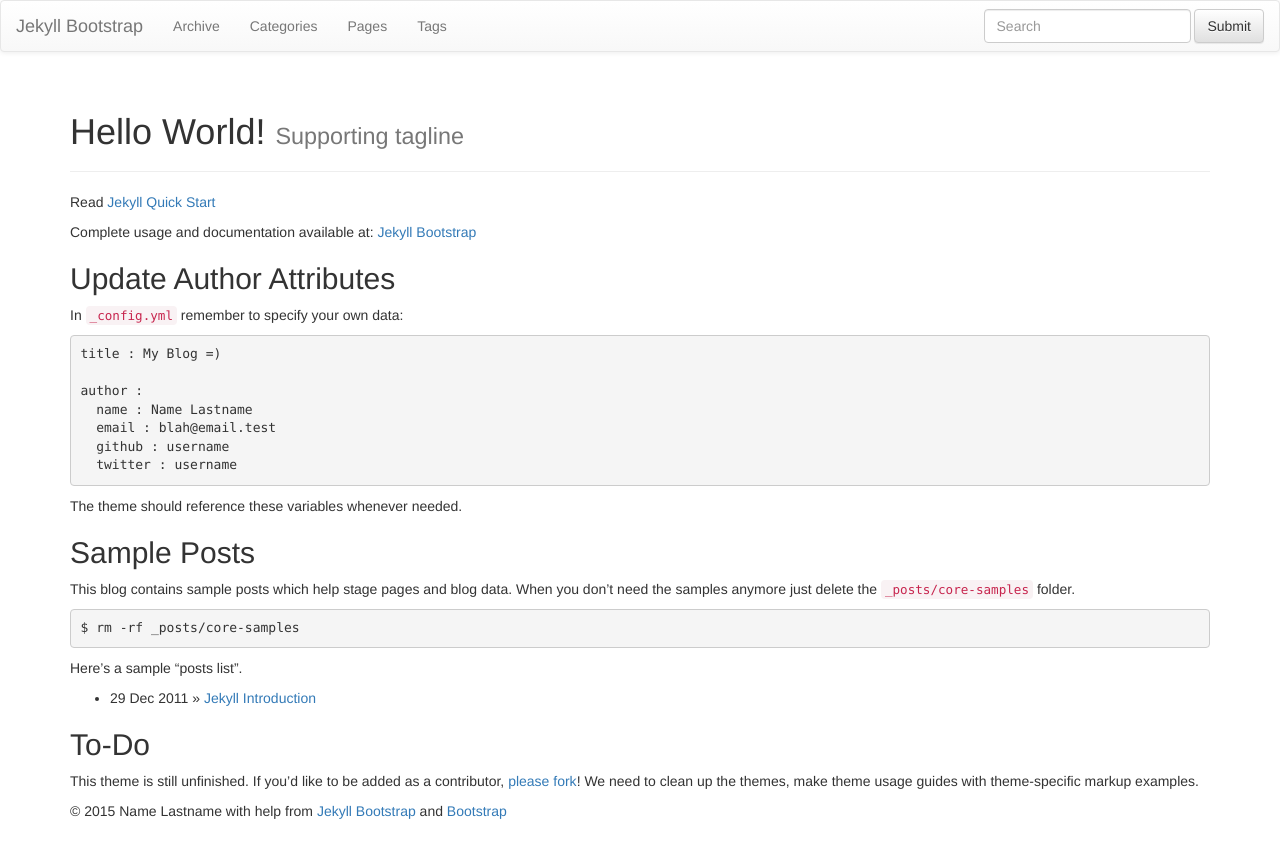
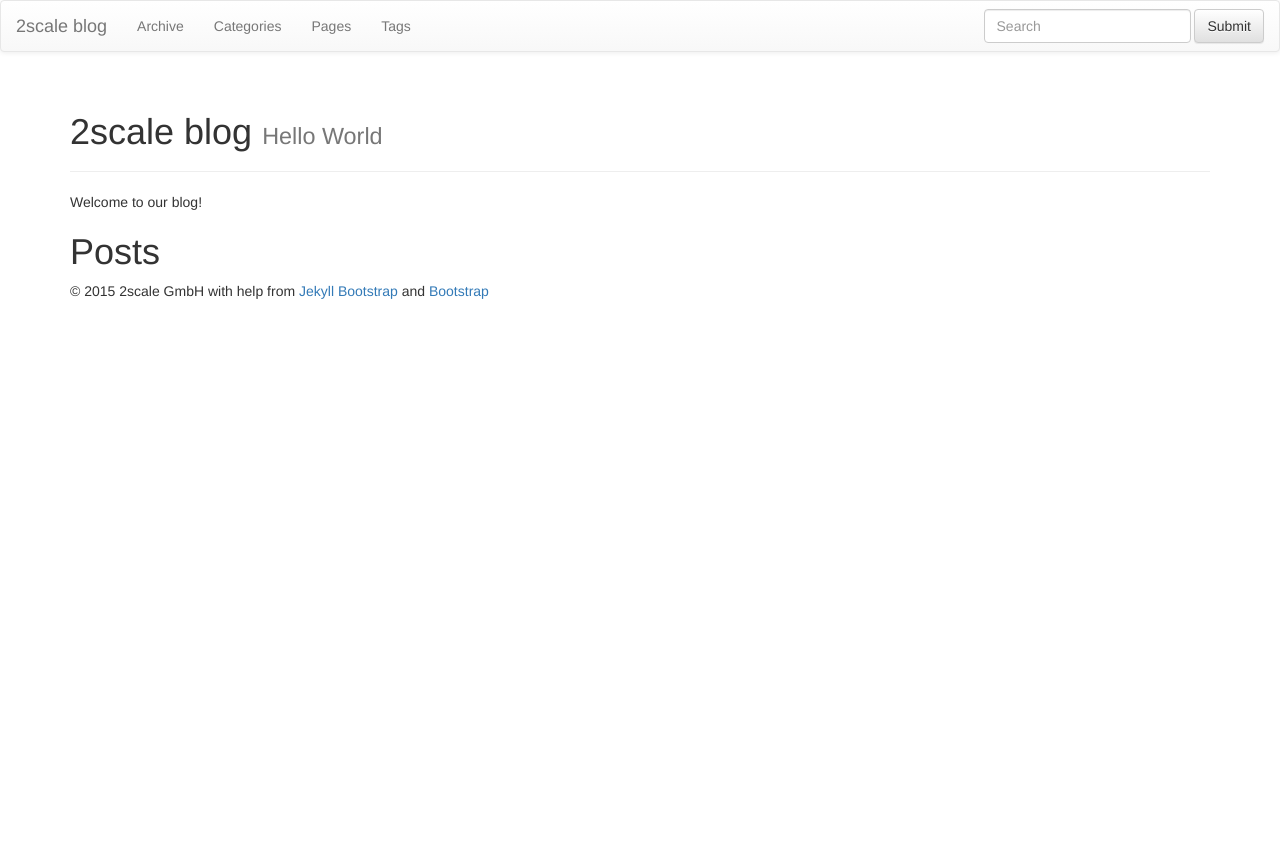
Before and after one commit to 2scale/2scale.github.io, a Jekyll site: the page built from index.md, in a window 1280 px wide. Shown: the top 858 px of the page. Built offline with Jekyll 4.4.1, drawn with Linux system fonts in a browser that asks for light colours; nearby versions of some CDN libraries; library files that are not in the unit come from our copies.

Commit message:
first post

```diff
--- a/_config.yml
+++ b/_config.yml
@@ -8,13 +8,13 @@ highlighter: pygments
 # Themes are encouraged to use these universal variables
 # so be sure to set them if your theme uses them.
 #
-title : Jekyll Bootstrap
-tagline: Site Tagline
+title : 2scale blog
+tagline: Cool, geeky technology stuff
 author :
-  name : Name Lastname
-  email : blah@email.test
-  github : username
-  twitter : username
+  name : 2scale GmbH
+  email : info@2scale.net
+  github : 2scale
+  twitter : 2scaleTeam
   feedburner : feedname
 
 # The production_url is only used when full-domain names are needed
@@ -25,7 +25,7 @@ author :
 # Else if you are pushing to username.github.io, replace with your username.
 # Finally if you are pushing to a GitHub project page, include the project name at the end.
 #
-production_url : http://username.github.io
+production_url : https://2scale.github.io
 
 # All Jekyll-Bootstrap specific configurations are namespaced into this hash
 #
--- a/index.md
+++ b/index.md
@@ -1,44 +1,22 @@
 ---
 layout: page
-title: Hello World!
-tagline: Supporting tagline
+title: 2scale blog
+tagline: Hello World
 ---
 {% include JB/setup %}
 
-Read [Jekyll Quick Start](http://jekyllbootstrap.com/usage/jekyll-quick-start.html)
+Welcome to our blog!
 
-Complete usage and documentation available at: [Jekyll Bootstrap](http://jekyllbootstrap.com)
+  <h1 class="page-heading">Posts</h1>
 
-## Update Author Attributes
+  <ul class="post-list">
+    {% for post in site.posts %}
+      <li>
+        <span class="post-meta">{{ post.date | date: "%b %-d, %Y" }}</span>
 
-In `_config.yml` remember to specify your own data:
-
-    title : My Blog =)
-
-    author :
-      name : Name Lastname
-      email : blah@email.test
-      github : username
-      twitter : username
-
-The theme should reference these variables whenever needed.
-
-## Sample Posts
-
-This blog contains sample posts which help stage pages and blog data.
-When you don't need the samples anymore just delete the `_posts/core-samples` folder.
-
-    $ rm -rf _posts/core-samples
-
-Here's a sample "posts list".
-
-<ul class="posts">
-  {% for post in site.posts %}
-    <li><span>{{ post.date | date_to_string }}</span> &raquo; <a href="{{ BASE_PATH }}{{ post.url }}">{{ post.title }}</a></li>
-  {% endfor %}
-</ul>
-
-## To-Do
-
-This theme is still unfinished. If you'd like to be added as a contributor, [please fork](http://github.com/plusjade/jekyll-bootstrap)!
-We need to clean up the themes, make theme usage guides with theme-specific markup examples.
+        <h2>
+          <a class="post-link" href="{{ post.url | prepend: site.baseurl }}">{{ post.title }}</a>
+        </h2>
+      </li>
+    {% endfor %}
+  </ul>
```
Also changed, not shown: _drafts/jekyll-introduction-draft.md (deleted, +0 -10 lines), _posts/core-samples/2011-12-29-jekyll-introduction.md (deleted, +0 -412 lines), 10 other files.
